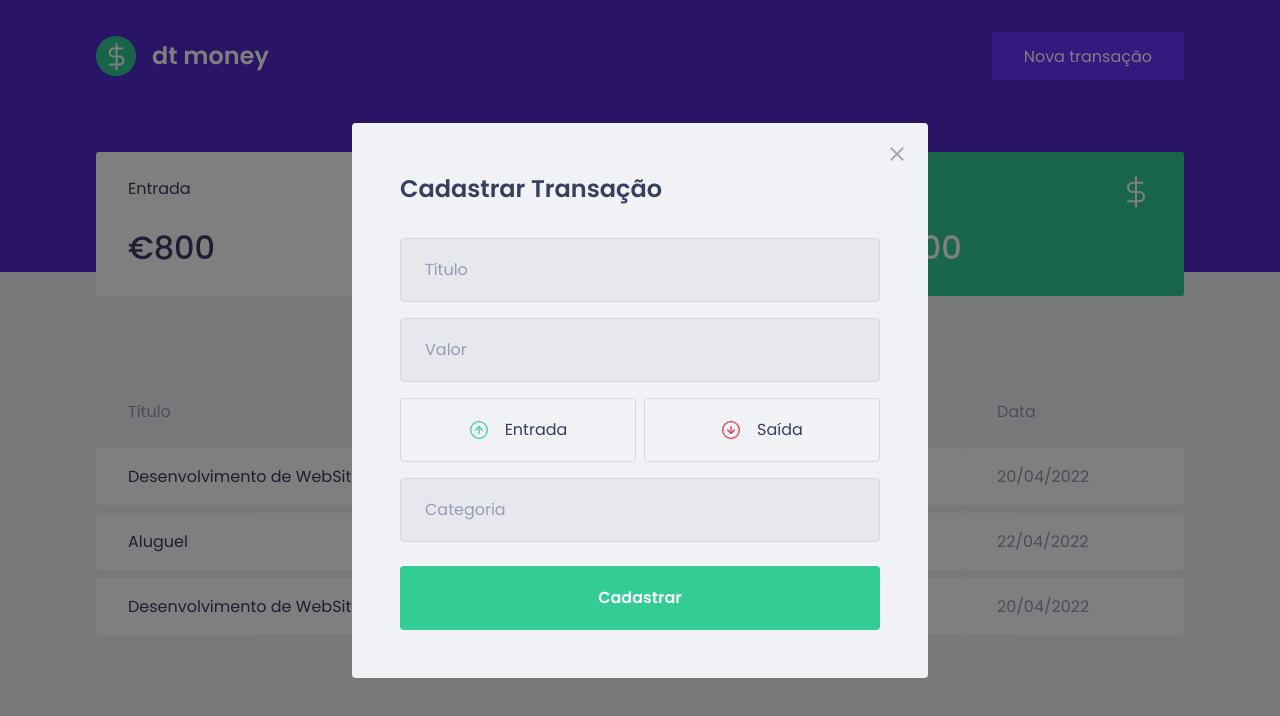
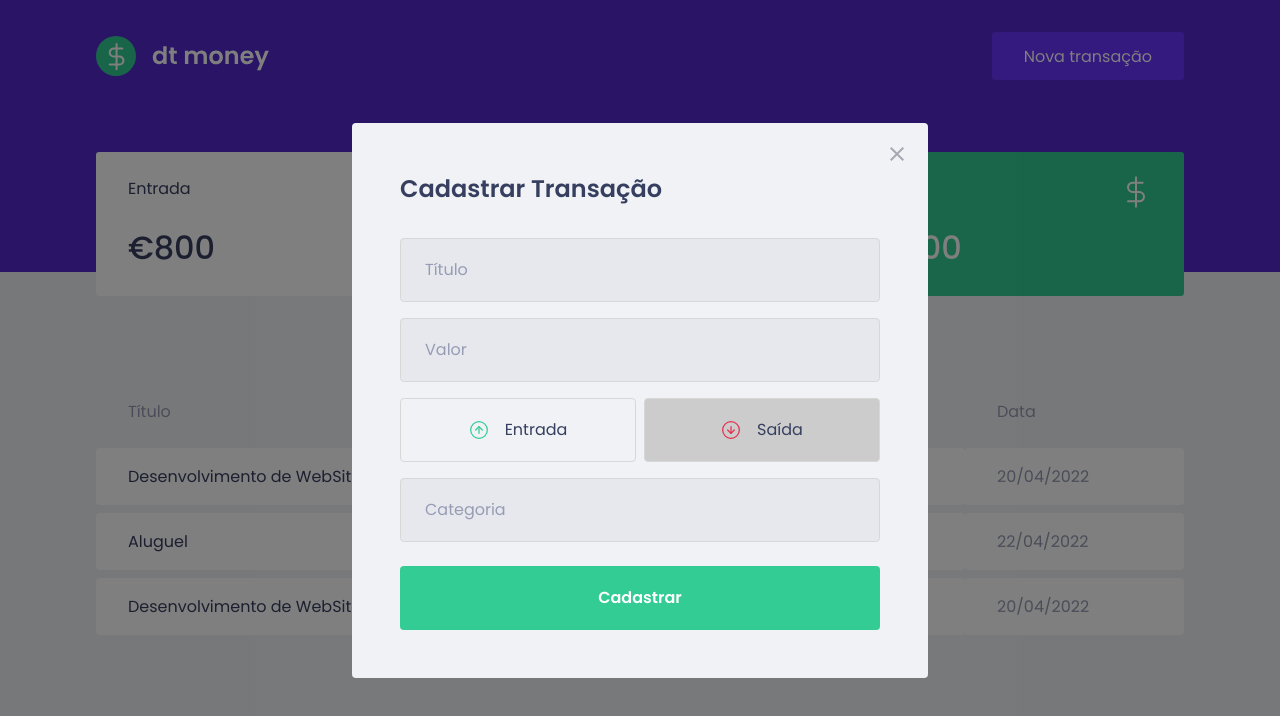
Before and after one commit to felipeat07/dtmoney, a React (Create React App) app: page / in a window 1280 px wide. Both pictures are taken after a click on the button "Nova transação". Shown: the top 716 px of the page. Built offline with nearby package versions, Linux system fonts and the light colour scheme; no server answers; what miragejs would draw is missing.

Commit message:
adicionando o funcionamento aos botoes

```diff
--- a/src/components/NewTransactionModal/index.tsx
+++ b/src/components/NewTransactionModal/index.tsx
@@ -1,8 +1,9 @@
+import { useState } from 'react';
 import Modal from 'react-modal'
 import CloseImg from '../../assets/close.svg'
 import IncomeImg from '../../assets/income.svg'
 import OutcomeImg from '../../assets/outcome.svg'
-import { Container, TransactionTypeContainer } from './styles';
+import { Container, TransactionTypeContainer, RadioBox } from './styles';
 
 interface NewTransactionModal{
     isOpen: boolean,
@@ -10,6 +11,9 @@
 }
 
 export function NewTransactionModal ({isOpen, onRequestClose}: NewTransactionModal){
+    const [type, setType] = useState('withdraw');
+
+
     return(
         <Modal
         isOpen={isOpen}
@@ -35,19 +39,23 @@
 
             <TransactionTypeContainer>
 
-                <button
+                <RadioBox
                  type='button'
+                 onClick={()=>{setType('deposit'); }}
+                 isActive={type == 'deposit'}
                 >
                 <img src={IncomeImg} alt="Entrada" />
                 <span>Entrada</span>
-                </button>
+                </RadioBox>
 
-                <button
+                <RadioBox
                  type='button'
+                 onClick={()=>{setType('withdraw'); }}
+                 isActive={type == 'withdraw'}
                 >
                 <img src={OutcomeImg} alt="Saída" />
                 <span>Saída</span>
-                </button>
+                </RadioBox>
 
 
 
--- a/src/components/NewTransactionModal/styles.ts
+++ b/src/components/NewTransactionModal/styles.ts
@@ -56,12 +56,19 @@
     grid-template-columns: 1fr 1fr;
     gap: 0.5rem;
 
-    button{
-        height: 4rem;
+`;
+
+
+interface RadioBoxProps{
+    isActive: boolean;
+}
+
+export const RadioBox = styled.button<RadioBoxProps>`
+    height: 4rem;
         border: 1px solid #d7d7d7;
         border-radius: 0.25rem;
 
-        background: transparent;
+        background: ${(prop)=>prop.isActive ? '#ccc' : 'transparent'};
 
         display: flex;
         align-items: center;
@@ -84,7 +91,4 @@
             font-size: 1rem;
             color: var(--text-title);
         }
-    }
-
-
 `;
```
